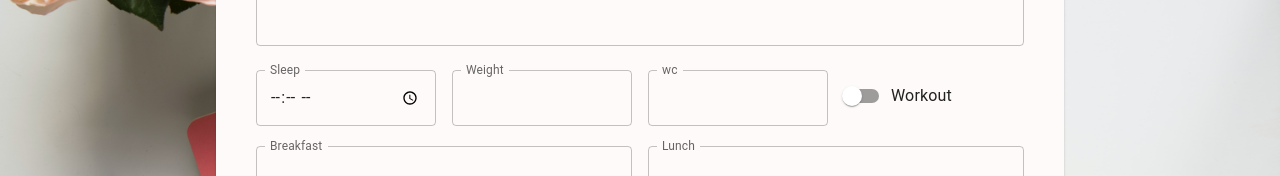
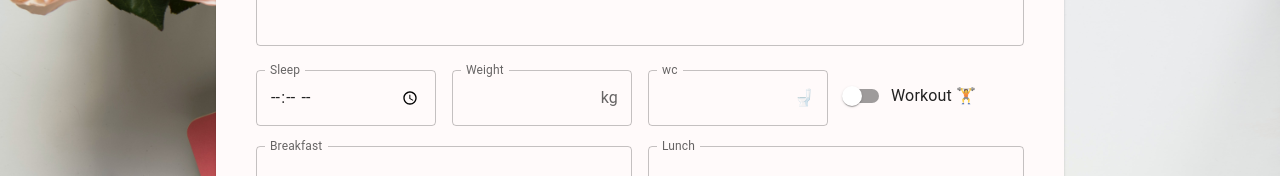
Before and after one commit to RalitsaTerzieva/reactJournal, a React (Create React App) app in the folder client/: page /entries/create in a window 1280 px wide. Shown: the part 333-509 px from the top of the page. Built offline with nearby package versions, Linux system fonts and the light colour scheme.

Commit message:
Add some emojis to entry form inputs

```diff
--- a/client/src/components/EntryForm.js
+++ b/client/src/components/EntryForm.js
@@ -9,6 +9,7 @@ import Grid from '@mui/material/Grid';
 import FormControlLabel from '@mui/material/FormControlLabel';
 import Switch from '@mui/material/Switch';
 import Alert from '@mui/material/Alert';
+import InputAdornment from '@mui/material/InputAdornment';
 
 
 const validationSchema = yup.object({
@@ -119,7 +120,10 @@ export const EntryForm = ({ onSubmit, error, initialValues = {
                         label="Weight"
                         type="number"
                         value={formik.values.weight}
-                        InputProps={{ inputProps: { min: 10, max: 300, step: '.1' } }}
+                        InputProps={{
+                            inputProps: { min: 10, max: 300, step: '.1' },
+                            endAdornment: <InputAdornment position="end">kg</InputAdornment>
+                        }}
                         onChange={e => { formik.setFieldValue("weight", Number(e.target.value)) }}
                         error={formik.touched.weight && Boolean(formik.errors.weight)}
                         margin='dense'
@@ -133,7 +137,10 @@ export const EntryForm = ({ onSubmit, error, initialValues = {
                     <TextField
                         label="wc"
                         type="number"
-                        InputProps={{ inputProps: { min: 0, max: 10, step: '1' } }}
+                        InputProps={{
+                            inputProps: { min: 0, max: 10, step: '1' },
+                            endAdornment: <InputAdornment position="end">🚽</InputAdornment>
+                        }}
                         value={formik.values.wc}
                         onChange={e => { formik.setFieldValue("wc", Number(e.target.value)) }}
                         error={formik.touched.wc && Boolean(formik.errors.wc)}
@@ -147,7 +154,7 @@ export const EntryForm = ({ onSubmit, error, initialValues = {
                 <Grid item xs={6} lg={3} sx={{ alignItems: 'center', display: 'flex' }}>
                     <FormControlLabel control={
                         <Switch checked={formik.values.workout} value={formik.values.workout} onChange={e => { formik.setFieldValue("workout", e.target.checked) }} />
-                    } label="Workout" />
+                    } label="Workout 🏋️" />
                 </Grid>
                 <Grid item xs={12} lg={6}>
                     <TextField
```
